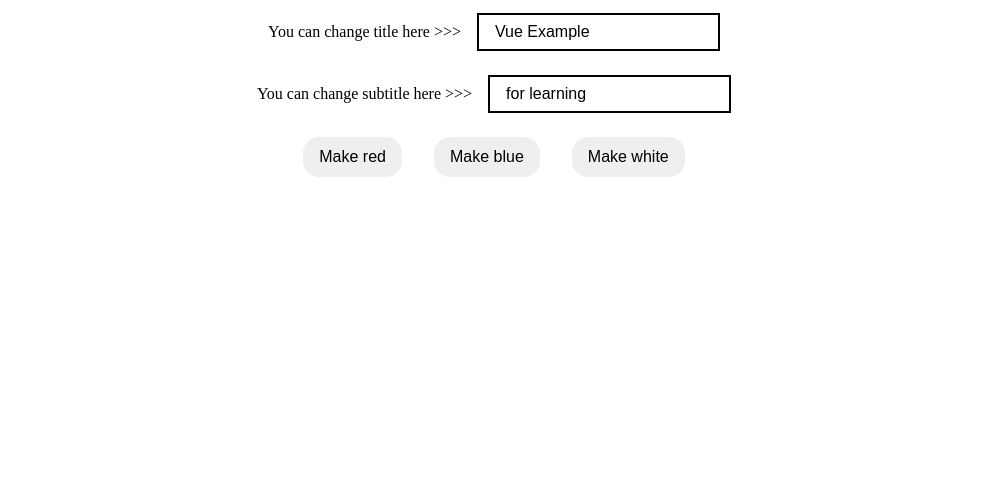
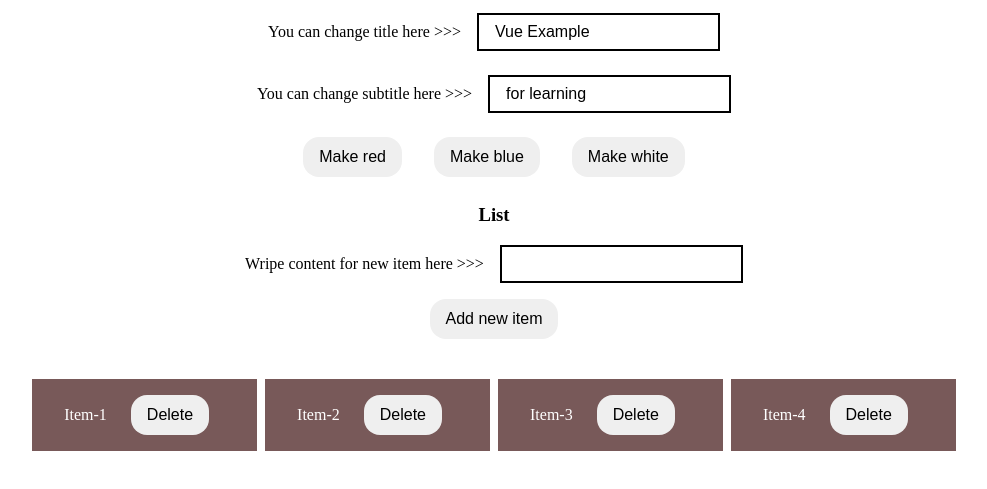
Before and after one commit to riabinkovihor/vue3-learn-example, a plain HTML site: page index.html in a window 1280 px wide. Shown: the part 175-664 px from the top of the page, without its empty margins (146-1133 px from the left). Drawn offline with nearby package versions, Linux system fonts and the light colour scheme.

Commit message:
added components

```diff
--- a/components/VuePage/VuePage.html
+++ b/components/VuePage/VuePage.html
@@ -14,6 +14,7 @@
                 <div>You can change subtitle here >>></div>
                 <input v-model="subtitle" type="text">
             </section>
+            <transition name="fade">
                 <section v-if="!hide"
                          class="background-change"
                 >
@@ -32,6 +33,22 @@
                             @make-background="makeBackground('white')"
                     ></vue-button>
                 </section>
+            </transition>
+
+            <section class="list">
+                <h3>List</h3>
+                <div class="list__add">Wripe content for new item here >>><input @keydown.enter="addNewItem" v-model="newItem" type="text"></div>
+                <button @click="addNewItem">Add new item</button>
+
+                <ul>
+                    <transition-group name="item">
+                        <li v-for="item in sortedList" :key="item.id">
+                            <span>{{item.content}}</span>
+                            <button @click="deleteItem(item.id)">Delete</button>
+                        </li>
+                    </transition-group>
+                </ul>
+            </section>
         </main>
     </div>
 </div>
--- a/components/VuePage/VuePage.js
+++ b/components/VuePage/VuePage.js
@@ -9,7 +9,10 @@ const VuePage = {
             title: 'Vue Example',
             subtitle: 'for learning',
             backgroundColor: 'white',
-            hide: false
+            hide: false,
+            list: [],
+            newItem: '',
+            itemId: 5
         }
     },
     methods: {
@@ -18,10 +21,34 @@ const VuePage = {
         },
         changeTitle(e) {
             this.title = e.target.value
+        },
+        addNewItem() {
+            this.itemId = this.itemId + 1
+            this.list = [...this.list,{
+                id: this.itemId,
+                content: this.newItem
+            }]
+            this.newItem = ''
+        },
+        deleteItem(id) {
+            this.list = this.list.filter(item => item.id !== id)
         }
+    },
+    computed: {
+      sortedList() {
+          return this.list.sort((a,b) => b.content.toLowerCase() - a.content.toLowerCase())
+      }
     },
     components: {
         'vue-button':VueButton
+    },
+    mounted() {
+        for (let i = 1; i < this.itemId; i++) {
+            this.list.push({
+                id: i,
+                content: `Item-${i}`
+            })
+        }
     }
 }
 export default VuePage
--- a/css/style.css
+++ b/css/style.css
@@ -2,6 +2,23 @@
     margin: 0;
     padding: 0;
     border: 0;
+}
+
+ul {
+    list-style: none;
+    display: grid;
+    grid-template-columns: repeat(4, 1fr);
+    gap: 8px;
+    margin: 24px auto;
+}
+li {
+    margin: 0;
+    padding: 16px 32px;
+    background: #785959;
+    color: white;
+    display: flex;
+    align-items: center;
+    gap: 8px;
 }
 html,body {
     height: 100%;
@@ -71,3 +88,38 @@ button.active {
     align-items: center;
     gap: 16px;
 }
+
+.list {
+    display: flex;
+    flex-direction: column;
+    align-items: center;
+    gap: 16px;
+}
+
+.list__add {
+    display: flex;
+    gap: 16px;
+    align-items: center;
+}
+
+.fade-enter-from,
+.fade-leave-to{
+    opacity: 0;
+    transform: translateY(20px);
+}
+.fade-enter-active,
+.fade-leave-active{
+    transition: 0.3s ease;
+}
+.item-enter-from {
+    opacity: 0;
+    transform: translateX(-20px);
+}
+.item-leave-to {
+    opacity: 0;
+    transform: translateX(20px);
+}
+.item-enter-active,
+.item-leave-active{
+    transition: 0.7s ease;
+}
```
Also changed, not shown: components/VueButton/VueButton.html (+2 -1 lines), components/VueList/VueList.html (added, +1 -0 lines). Lines whose indentation alone changed are shown as unchanged.
